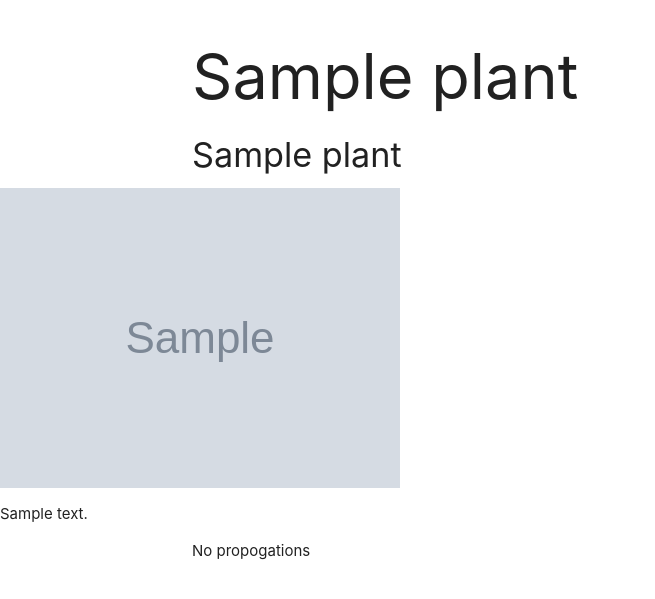
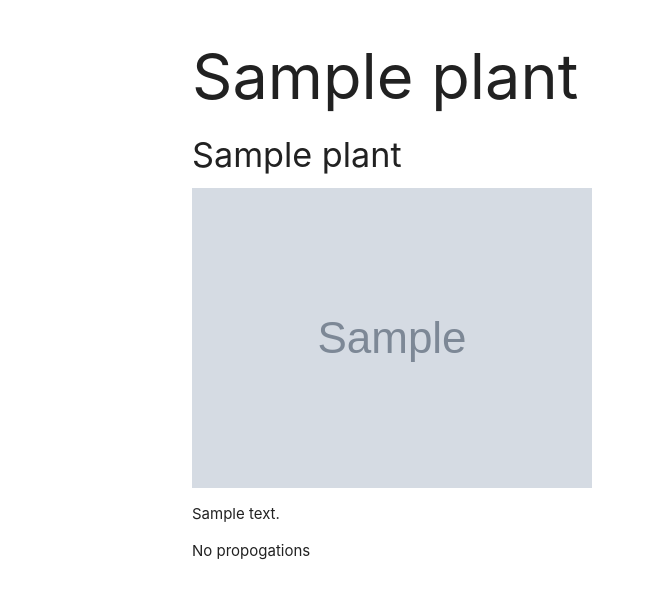
Before and after one commit to willsims14/pidjango, a Django app: page /plants/1/ in a window 1280 px wide. Shown: the top 599 px of the page, without its empty margins (0-655 px from the left). Run offline with Django 4.2, Linux system fonts and the light colour scheme; tables that the repository leaves empty hold one stand-in row (values such as "Sample post"); grey boxes marked "Sample" are stand-in pictures.

Commit message:
Added materialize

```diff
--- a/plants/templates/plants/detail.html
+++ b/plants/templates/plants/detail.html
@@ -4,7 +4,7 @@
     <h1>{{ plant.common_name }}</h1>
     <h4>{{ plant.scientific_name }}</h4>
 </div>
-<div>
+<div class='container'>
     <img src="{{ plant.image }}" alt="{{ plant.common_name }}" />
     <p>{{ plant.description }}</p>
 </div>
```
